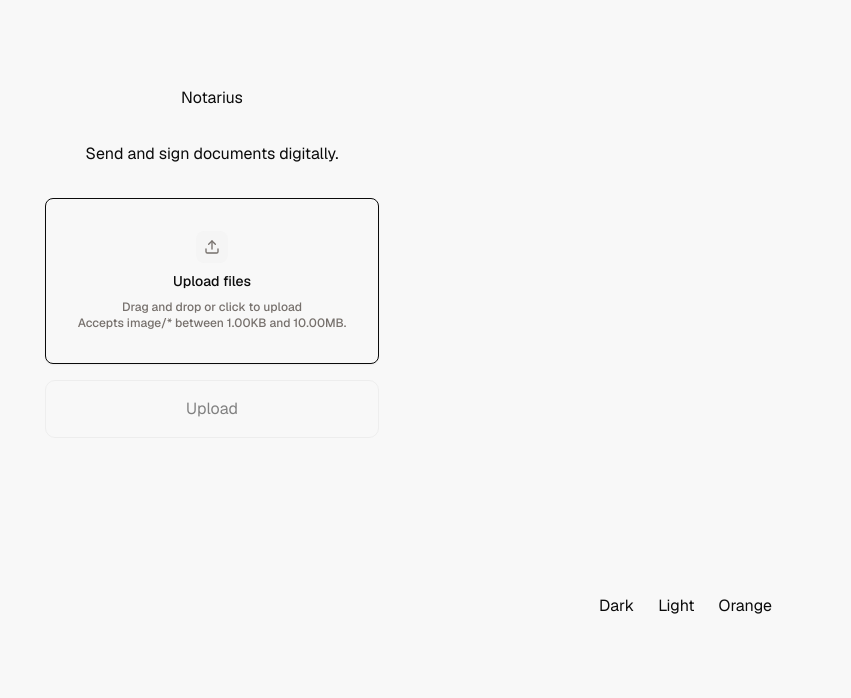
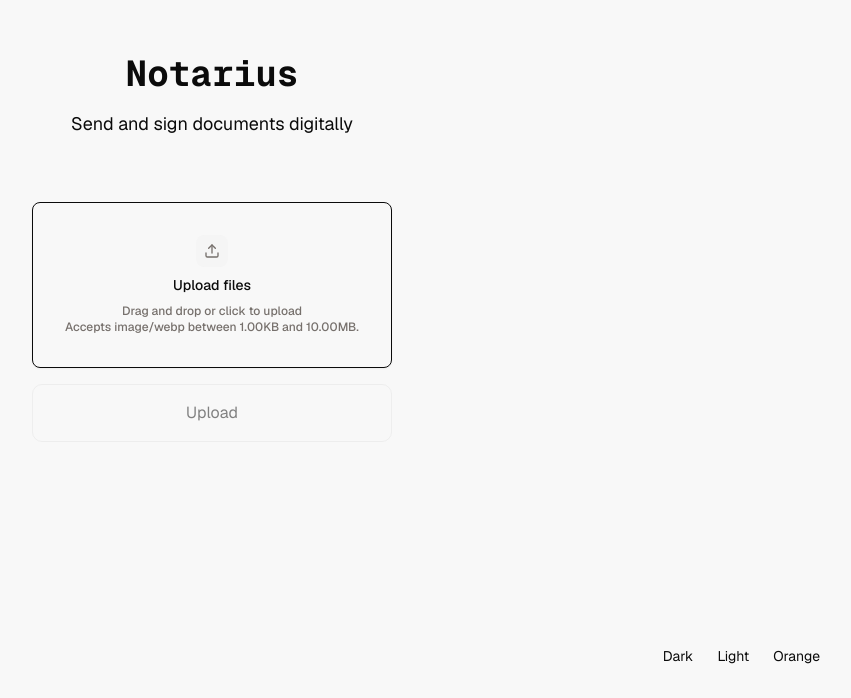
Before and after one commit to evilpaper/notarius, a Next.js app: page / in a window 1280 px wide. Shown: the part 102-800 px from the top of the page, without its empty margins (428-1279 px from the left). Built offline with nearby package versions, Linux system fonts and the light colour scheme.

Commit message:
refactor: pass valid MIME type to DropZone, add minor style tweaks

```diff
--- a/src/app/layout.tsx
+++ b/src/app/layout.tsx
@@ -1,6 +1,5 @@
 import type { Metadata } from "next";
 import { GeistSans } from "geist/font/sans";
-// import { GeistMono } from "geist/font/mono";
 
 import "@/common/styles/globals.css";
 
--- a/src/app/page.tsx
+++ b/src/app/page.tsx
@@ -4,6 +4,7 @@ import fs from "node:fs/promises";
 import UploadForm from "@/app/upload-form";
 import { ThemeSwitch } from "@/common/components/theme-switch";
 import { removeFile } from "./remove-action";
+import { GeistMono } from "geist/font/mono";
 
 export default async function Home() {
   const files = await fs.readdir("./public/uploads");
@@ -12,10 +13,14 @@ export default async function Home() {
     .map((file) => `/uploads/${file}`);
 
   return (
-    <div className="flex flex-col font-sans items-center justify-items-center min-h-screen p-8 pb-20 gap-4 sm:p-20">
-      <main className="flex flex-col flex-1 gap-[32px] items-center justify-center w-full">
-        <p>Notarius</p>
-        <p>Send and sign documents digitally.</p>
+    <div className="flex flex-col font-sans items-center justify-items-center min-h-screen p-8 gap-4">
+      <main className="flex flex-col flex-1 gap-16 items-center justify-center w-full">
+        <section className="flex flex-col gap-4 items-center justify-center w-full">
+          <h1 className={`font-mono text-4xl font-bold ${GeistMono.className}`}>
+            Notarius
+          </h1>
+          <p className="text-lg">Send and sign documents digitally</p>
+        </section>
         <UploadForm />
         <section className="flex flex-col gap-4 w-full">
           {images.length > 0 && (
@@ -35,7 +40,7 @@ export default async function Home() {
                     <form action={removeFile}>
                       <input type="hidden" name="filename" value={image} />
                       <button
-                        className="border-gray-700 rounded-md p-2"
+                        className="border-gray-700 rounded-md p-2 text-sm w-full"
                         type="submit"
                       >
                         Remove
--- a/src/app/upload-form.tsx
+++ b/src/app/upload-form.tsx
@@ -49,7 +49,7 @@ export default function UploadForm() {
   return (
     <form onSubmit={handleSubmit} className="flex flex-col gap-4">
       <Dropzone
-        accept={{ "image/*": [] }}
+        accept={{ "image/webp": [".webp"] }}
         maxFiles={10}
         maxSize={1024 * 1024 * 10}
         minSize={1024}
--- a/src/common/components/theme-switch.tsx
+++ b/src/common/components/theme-switch.tsx
@@ -22,9 +22,15 @@ export function ThemeSwitch() {
 
   return (
     <>
-      <button onClick={() => setTheme("dark")}>Dark</button>
-      <button onClick={() => setTheme("light")}>Light</button>
-      <button onClick={() => setTheme("orange")}>Orange</button>
+      <button className="text-sm" onClick={() => setTheme("dark")}>
+        Dark
+      </button>
+      <button className="text-sm" onClick={() => setTheme("light")}>
+        Light
+      </button>
+      <button className="text-sm" onClick={() => setTheme("orange")}>
+        Orange
+      </button>
     </>
   );
 }
--- a/src/common/styles/globals.css
+++ b/src/common/styles/globals.css
@@ -102,7 +102,7 @@
   --secondary: var(--orange-100);
   --secondary-foreground: var(--orange-900);
   --muted: var(--orange-100);
-  --muted-foreground: var(--orange-500);
+  --muted-foreground: var(--orange-800);
   --accent: var(--orange-100);
   --accent-foreground: var(--orange-900);
   --destructive: var(--orange-500);
```
